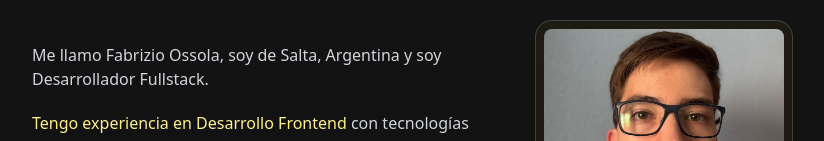
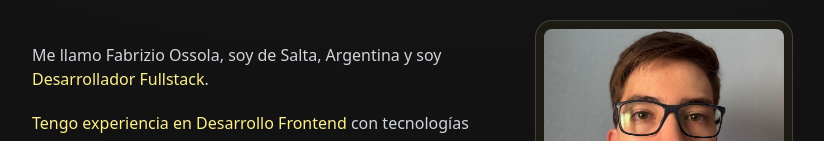
Before and after one commit to Fabrizio35/portfolio, an Astro site: page / in a window 1280 px wide. Shown: the part 3155-3296 px from the top of the page, without its empty margins (228-1052 px from the left). Built offline with nearby package versions, Linux system fonts and the light colour scheme; Astro itself is replaced by a stand-in of ours.

Commit message:
update AboutMe

```diff
--- a/src/components/AboutMe.astro
+++ b/src/components/AboutMe.astro
@@ -5,8 +5,9 @@
     class="text-pretty flex flex-col gap-5 [&>p>strong]:text-yellow-200 [&>p>strong]:font-normal"
   >
     <p>
-      Me llamo Fabrizio Ossola, soy de Salta, Argentina y soy Desarrollador
-      Fullstack.
+      Me llamo Fabrizio Ossola, soy de Salta, Argentina y soy <strong
+        >Desarrollador Fullstack</strong
+      >.
     </p>
 
     <p>
```
